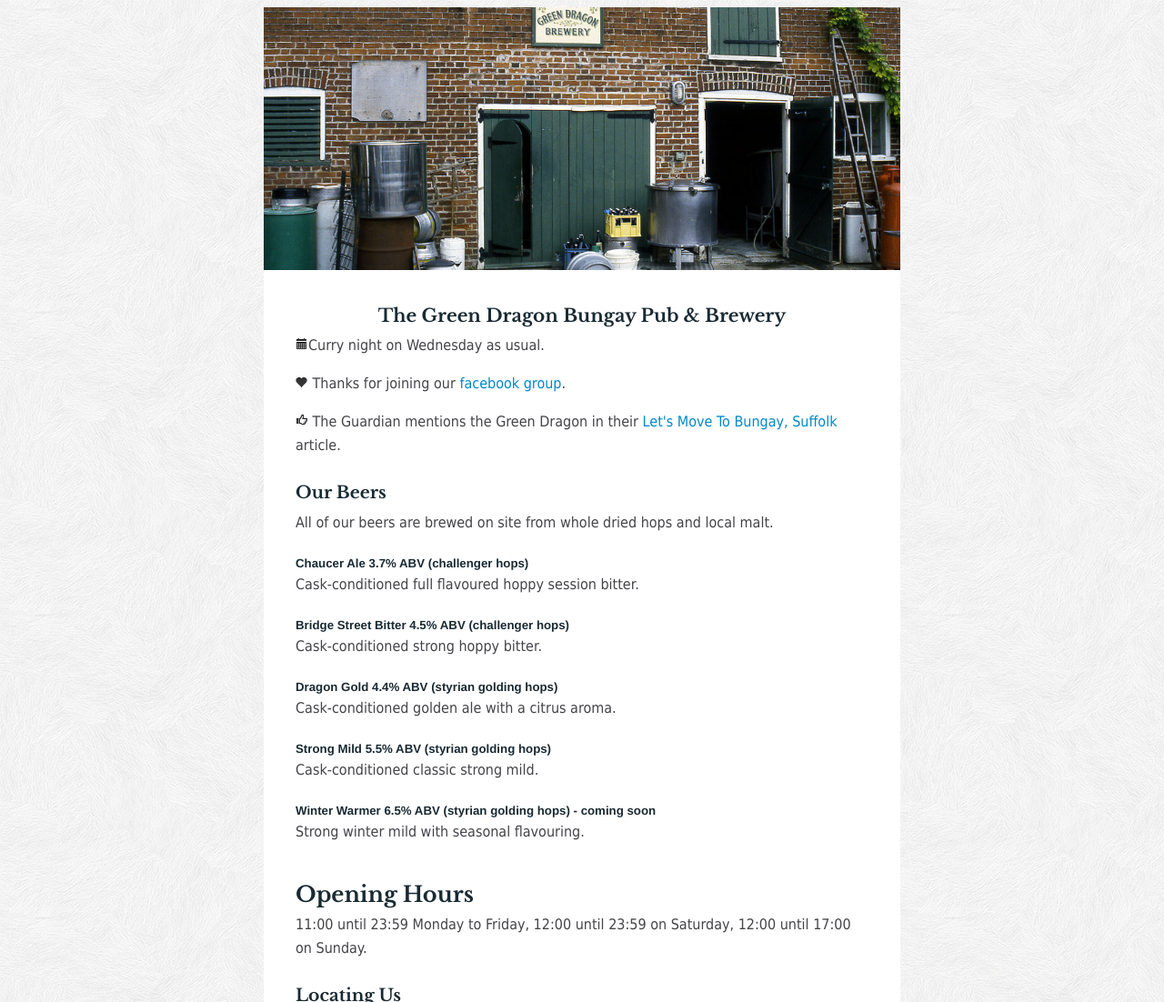
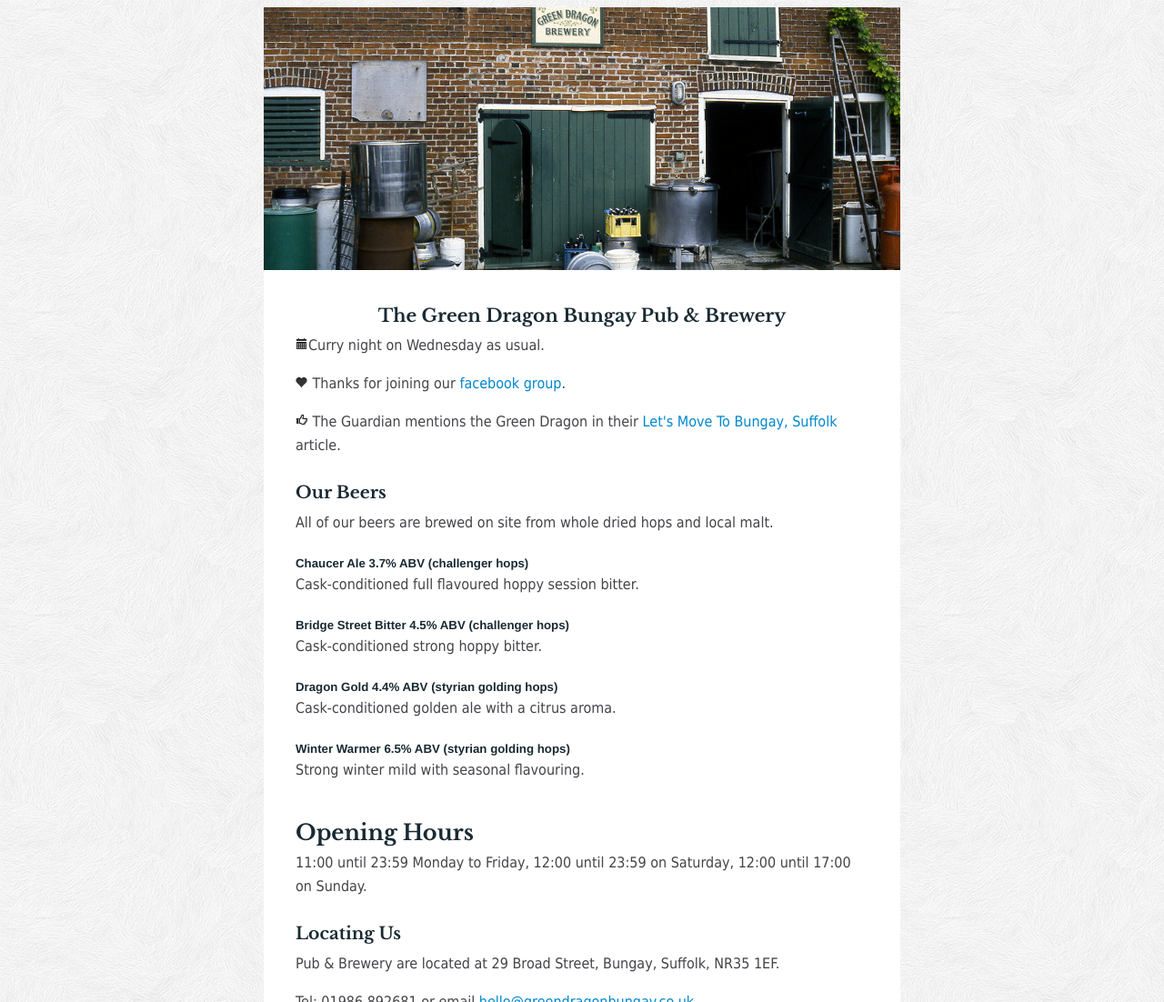
Before and after one commit to euoia/greendragonbungay.co.uk, a plain HTML site: page index.html in a window 1280 px wide. Shown: the top 1102 px of the page at 91% size. Drawn offline with nearby package versions, Linux system fonts and the light colour scheme; a web font is replaced by a local one.

Commit message:
fix typo

```diff
--- a/index.html
+++ b/index.html
@@ -93,9 +93,11 @@
 					<p>Cask-conditioned strong hoppy bitter.</p>
 					<h5>Dragon Gold 4.4% ABV (styrian golding hops)</h5>
 					<p>Cask-conditioned golden ale with a citrus aroma.</p>
+					<!--
 					<h5>Strong Mild 5.5% ABV (styrian golding hops)</h5>
 					<p>Cask-conditioned classic strong mild.</p>
-					<h5>Winter Warmer 6.5% ABV (styrian golding hops) - <b>coming soon</b></h5>
+					-->
+					<h5>Winter Warmer 6.5% ABV (styrian golding hops)</b></h5>
 					<p>Strong winter mild with seasonal flavouring.</p>
 					<!-- <h5>Fool's Gold 5.5% ABV - <b>coming soon</b></h5>
 					<p>Full strength cask conditioned golden ale. </p>-->
```
